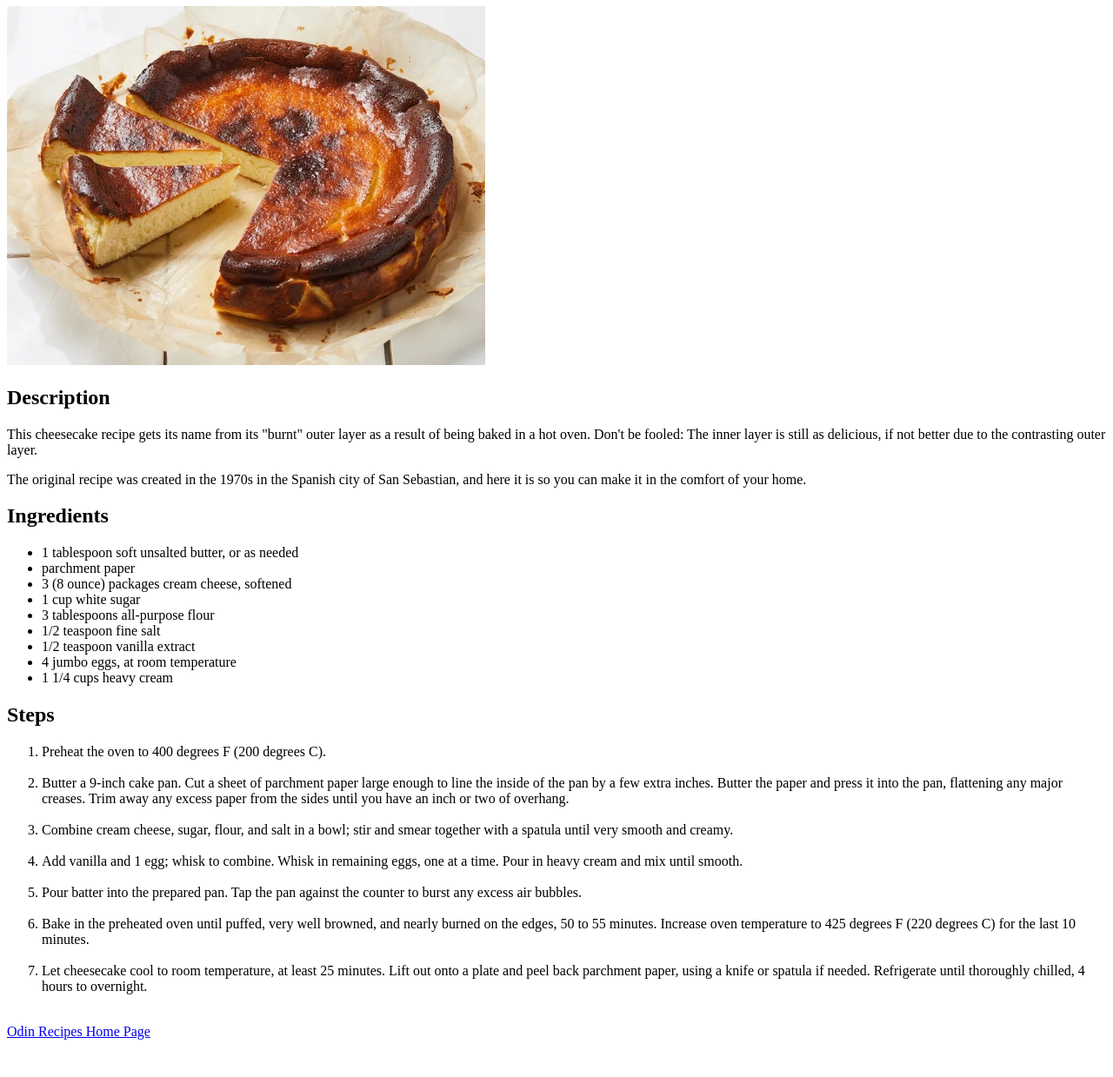
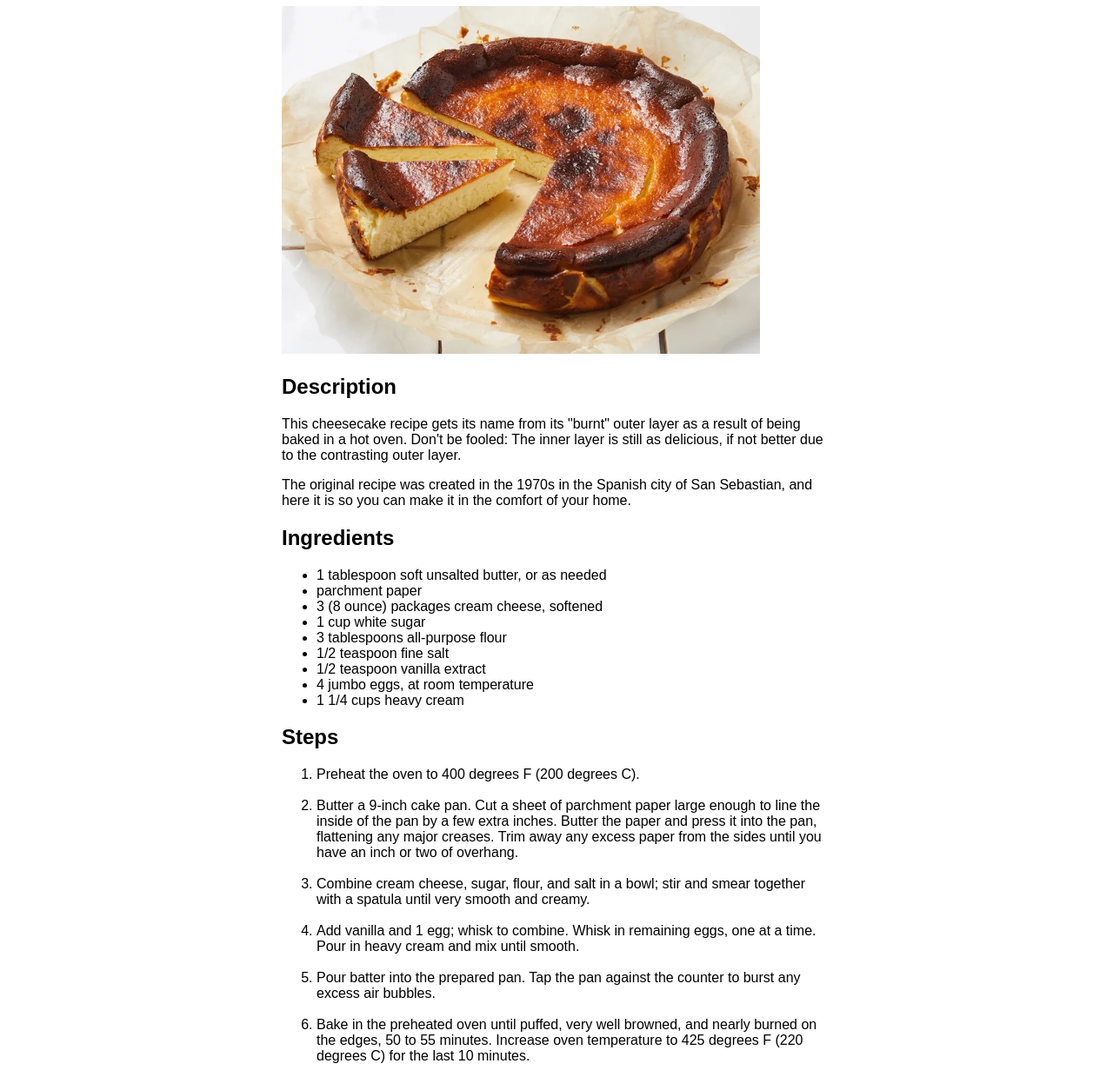
Before and after one commit to emart1516/odin-recipes, a plain HTML site: page recipes/cheesecake.html in a window 1280 px wide. Shown: the part 73-1312 px from the top of the page at 87% size. Before the commit the page ends 1277 px from the top, so only its background shows below. Drawn offline with Linux system fonts and the light colour scheme.

Commit message:
Updated odin-recipes project
Added the styles.css file to manage project styles in one place.
Added <div>s to all HTML files for better organization and styling.
Added classes to elements or divs.

```diff
--- a/recipes/cheesecake.html
+++ b/recipes/cheesecake.html
@@ -5,24 +5,25 @@
     <meta http-equiv="X-UA-Compatible" content="IE=edge" />
     <meta name="viewport" content="width=device-width, initial-scale=1.0" />
     <title>Burnt Basque Cheesecake Recipe</title>
+    <link rel="stylesheet" href="../styles.css" />
   </head>
   <body>
+    <div class="recipe-content">
       <h1>Burnt Basque Cheesecake Recipe</h1>
-    <img
-      src="../images/cheesecake.jpeg"
-      alt="Burnt basque cheesecake cut into slices"
-      width="550"
-    />
+      <img src="../images/cheesecake.jpeg" alt="Burnt basque cheesecake cut into slices" />
+    </div>
+    <div class="recipe-content">
       <h2>Description</h2>
       <p>
-      This cheesecake recipe gets its name from its "burnt" outer layer as a
-      result of being baked in a hot oven. Don't be fooled: The inner layer is
-      still as delicious, if not better due to the contrasting outer layer.
+        This cheesecake recipe gets its name from its "burnt" outer layer as a result of being baked in a hot oven.
+        Don't be fooled: The inner layer is still as delicious, if not better due to the contrasting outer layer.
       </p>
       <p>
-      The original recipe was created in the 1970s in the Spanish city of San
-      Sebastian, and here it is so you can make it in the comfort of your home.
+        The original recipe was created in the 1970s in the Spanish city of San Sebastian, and here it is so you can
+        make it in the comfort of your home.
       </p>
+    </div>
+    <div class="recipe-content">
       <h2>Ingredients</h2>
       <ul>
         <li>1 tablespoon soft unsalted butter, or as needed</li>
@@ -35,45 +36,42 @@
         <li>4 jumbo eggs, at room temperature</li>
         <li>1 1/4 cups heavy cream</li>
       </ul>
+    </div>
+    <div class="recipe-content">
       <h2>Steps</h2>
       <ol>
         <li>Preheat the oven to 400 degrees F (200 degrees C).</li>
         <br />
         <li>
-        Butter a 9-inch cake pan. Cut a sheet of parchment paper large enough to
-        line the inside of the pan by a few extra inches. Butter the paper and
-        press it into the pan, flattening any major creases. Trim away any
-        excess paper from the sides until you have an inch or two of overhang.
+          Butter a 9-inch cake pan. Cut a sheet of parchment paper large enough to line the inside of the pan by a few
+          extra inches. Butter the paper and press it into the pan, flattening any major creases. Trim away any excess
+          paper from the sides until you have an inch or two of overhang.
         </li>
         <br />
         <li>
-        Combine cream cheese, sugar, flour, and salt in a bowl; stir and smear
-        together with a spatula until very smooth and creamy.
+          Combine cream cheese, sugar, flour, and salt in a bowl; stir and smear together with a spatula until very
+          smooth and creamy.
         </li>
         <br />
         <li>
-        Add vanilla and 1 egg; whisk to combine. Whisk in remaining eggs, one at
-        a time. Pour in heavy cream and mix until smooth.
+          Add vanilla and 1 egg; whisk to combine. Whisk in remaining eggs, one at a time. Pour in heavy cream and mix
+          until smooth.
+        </li>
+        <br />
+        <li>Pour batter into the prepared pan. Tap the pan against the counter to burst any excess air bubbles.</li>
+        <br />
+        <li>
+          Bake in the preheated oven until puffed, very well browned, and nearly burned on the edges, 50 to 55 minutes.
+          Increase oven temperature to 425 degrees F (220 degrees C) for the last 10 minutes.
         </li>
         <br />
         <li>
-        Pour batter into the prepared pan. Tap the pan against the counter to
-        burst any excess air bubbles.
-      </li>
-      <br />
-      <li>
-        Bake in the preheated oven until puffed, very well browned, and nearly
-        burned on the edges, 50 to 55 minutes. Increase oven temperature to 425
-        degrees F (220 degrees C) for the last 10 minutes.
-      </li>
-      <br />
-      <li>
-        Let cheesecake cool to room temperature, at least 25 minutes. Lift out
-        onto a plate and peel back parchment paper, using a knife or spatula if
-        needed. Refrigerate until thoroughly chilled, 4 hours to overnight.
+          Let cheesecake cool to room temperature, at least 25 minutes. Lift out onto a plate and peel back parchment
+          paper, using a knife or spatula if needed. Refrigerate until thoroughly chilled, 4 hours to overnight.
         </li>
       </ol>
       <br />
-    <a href="../index.html">Odin Recipes Home Page</a>
+      <a href="../index.html">Recipes Home Page</a>
+    </div>
   </body>
 </html>
--- /dev/null
+++ b/styles.css
@@ -0,0 +1,33 @@
+body {
+  font-family: Arial, Helvetica, sans-serif;
+}
+
+.recipe-content {
+  width: 50%;
+  margin: auto;
+}
+
+a {
+  background-color: #f2e6cd;
+  color: #711f16;
+  font-weight: bold;
+}
+
+.home-header {
+  margin: auto;
+}
+
+.home-section {
+  margin: 25px auto auto auto;
+}
+
+.home-section img {
+  height: 175px;
+  width: 200px;
+  margin-bottom: 5px;
+}
+
+.recipe-content img {
+  height: 400px;
+  width: 550px;
+}
```
Also changed, not shown: index.html (+11 -10 lines), recipes/garlic-knots.html (+26 -26 lines), recipes/spaghetti.html (+20 -19 lines). Lines whose indentation alone changed are shown as unchanged.
